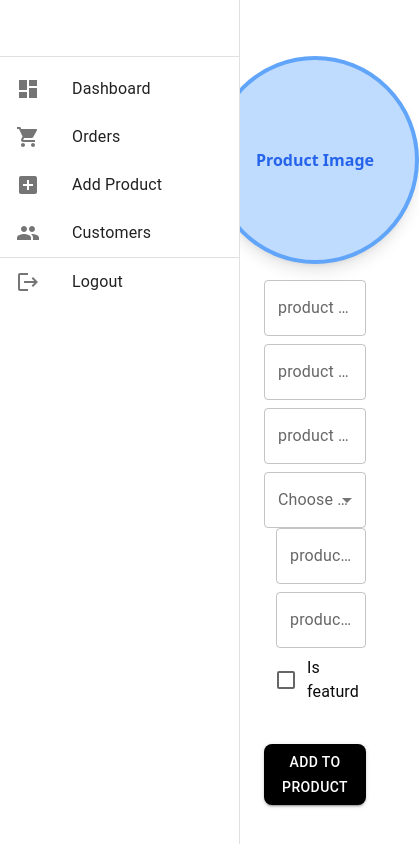
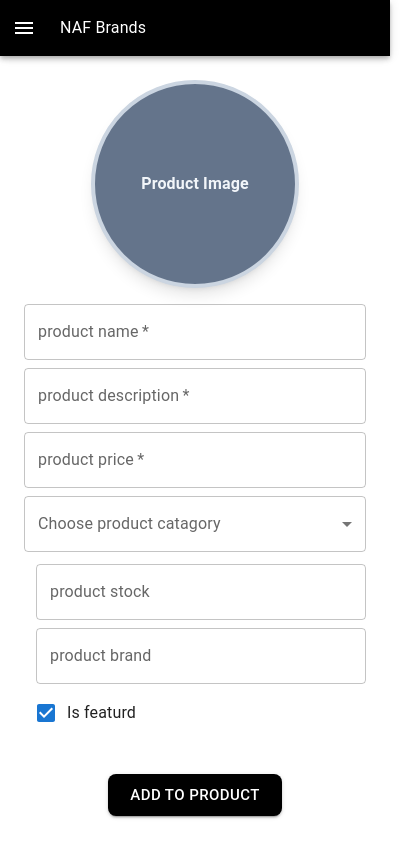
Before and after one commit to naol728/ecommerce_frontend, a React (Vite) app: page /dashboard/addproduct in a window 390 px wide. Shown: the whole page, 419 px wide, since content can reach past the window. Built offline with nearby package versions, Linux system fonts and the light colour scheme.

Commit message:
done with adding product to the api

```diff
--- a/src/components/custom/DashboardSidebar.jsx
+++ b/src/components/custom/DashboardSidebar.jsx
@@ -1,5 +1,18 @@
-import React from "react";
-import { Drawer, List, ListItem, ListItemIcon, ListItemText, Toolbar, Divider } from "@mui/material";
+import React, { useState } from "react";
+import {
+  Drawer,
+  List,
+  ListItem,
+  ListItemIcon,
+  ListItemText,
+  Toolbar,
+  Divider,
+  IconButton,
+  AppBar,
+  Box,
+  CssBaseline,
+} from "@mui/material";
+import MenuIcon from "@mui/icons-material/Menu";
 import DashboardIcon from "@mui/icons-material/Dashboard";
 import ShoppingCartIcon from "@mui/icons-material/ShoppingCart";
 import AddBoxIcon from "@mui/icons-material/AddBox";
@@ -10,18 +23,14 @@ import { Link } from "react-router-dom";
 const drawerWidth = 240;
 
 const DashboardSidebar = () => {
-  return (
-    <Drawer
-      variant="permanent"
-      sx={{
-        width: drawerWidth,
-        flexShrink: 0,
-        "& .MuiDrawer-paper": {
-          width: drawerWidth,
-          boxSizing: "border-box",
-        },
-      }}
-    >
+  const [mobileOpen, setMobileOpen] = useState(false);
+
+  const handleDrawerToggle = () => {
+    setMobileOpen(!mobileOpen);
+  };
+
+  const drawerContent = (
+    <div>
       <Toolbar />
       <Divider />
       <List>
@@ -62,7 +71,58 @@ const DashboardSidebar = () => {
           <ListItemText primary="Logout" />
         </ListItem>
       </List>
-    </Drawer>
+    </div>
+  );
+
+  return (
+    <Box sx={{ display: "flex" }}>
+      <CssBaseline />
+
+      {/* App Bar with Hamburger Button */}
+      <AppBar position="fixed" sx={{ zIndex: 1201, background: "#000" }}>
+        <Toolbar>
+          <IconButton
+            color="inherit"
+            edge="start"
+            onClick={handleDrawerToggle}
+            sx={{ mr: 2, display: { sm: "none" } }}
+          >
+            <MenuIcon />
+          </IconButton>
+          <h3>NAF Brands</h3>
+        </Toolbar>
+      </AppBar>
+
+      {/* Permanent Sidebar on Large Screens */}
+      <Drawer
+        variant="permanent"
+        sx={{
+          width: drawerWidth,
+          flexShrink: 0,
+          display: { xs: "none", sm: "block" }, // Hide on small screens
+          "& .MuiDrawer-paper": {
+            width: drawerWidth,
+            boxSizing: "border-box",
+          },
+        }}
+      >
+        {drawerContent}
+      </Drawer>
+
+      {/* Temporary Sidebar for Small Screens (Hamburger Menu) */}
+      <Drawer
+        variant="temporary"
+        open={mobileOpen}
+        onClose={handleDrawerToggle}
+        ModalProps={{ keepMounted: true }}
+        sx={{
+          display: { xs: "block", sm: "none" },
+          "& .MuiDrawer-paper": { width: drawerWidth },
+        }}
+      >
+        {drawerContent}
+      </Drawer>
+    </Box>
   );
 };
 
--- a/src/pages/Addproduct.jsx
+++ b/src/pages/Addproduct.jsx
@@ -9,21 +9,66 @@ import {
   MenuItem,
 } from "@mui/material";
 import React, { useState } from "react";
-import { styled } from "@mui/material/styles";
 import Checkbox from "@mui/material/Checkbox";
+import axios from "axios";
 
 export default function Addproduct() {
   const [image, setImage] = useState(null);
+  const [formdata, setFormdata] = useState({
+    name: "",
+    image: null,
+    description: "",
+    price: null,
+    category: "",
+    stock: null,
+    brand: "",
+    isFeatured: true,
+  });
 
-  const handleImageChange = (event) => {
-    const file = event.target.files[0];
-    if (file) {
+  const handleChange = (e) => {
+    const { name, value, type, checked, files } = e.target;
+    if (name === "image" && files && files[0]) {
+      const file = files[0];
       setImage(URL.createObjectURL(file));
+      setFormdata((prev) => ({
+        ...prev,
+        [name]: file,
+      }));
+    } else if (type === "checkbox") {
+      setFormdata((prev) => ({
+        ...prev,
+        [name]: checked,
+      }));
+    } else {
+      setFormdata((prev) => ({
+        ...prev,
+        [name]: value,
+      }));
     }
   };
+
+  const handleSubmit = async (e) => {
+    e.preventDefault();
+    const formData = new FormData();
+    for (const key in formdata) {
+      formData.append(key, formdata[key]);
+    }
+    try {
+      const res = await axios.post(
+        "http://127.0.0.1:3000/api/products",
+        formData
+      );
+      if (res.status === 201) {
+        console.log("successfully");
+      }
+    } catch (err) {
+      console.log(err);
+    }
+  };
+  console.log(formdata);
   return (
     <Box>
-      <form className="grid grid-cols-1 -mt-6  ">
+      <form className="grid grid-cols-1" onSubmit={handleSubmit}>
         <Box className="grid place-content-center mb-4 ">
           <Box className="flex items-center justify-center">
             <label className="relative cursor-pointer">
@@ -31,10 +76,11 @@ export default function Addproduct() {
                 type="file"
                 accept="image/*"
                 className="hidden"
-                onChange={handleImageChange}
-                required
+                onChange={handleChange}
+                name="image"
+                required={true}
               />
-              <Box className="size-52 rounded-full bg-blue-200 flex items-center justify-center overflow-hidden border-4 border-blue-400 shadow-lg hover:opacity-80 transition">
+              <Box className="size-52 rounded-full bg-slate-500 flex items-center justify-center overflow-hidden border-4 border-slate-300 shadow-lg hover:opacity-80 transition">
                 {image ? (
                   <img
                     src={image}
@@ -42,7 +88,9 @@ export default function Addproduct() {
                     className="w-full h-full object-cover rounded-full"
                   />
                 ) : (
-                  <span className="text-blue-600 font-bold">Product Image</span>
+                  <span className="text-slate-100 font-bold">
+                    Product Image
+                  </span>
                 )}
               </Box>
             </label>
@@ -51,43 +99,77 @@ export default function Addproduct() {
 
         <Box className="flex space-x-3 flex-col sm:flex-row">
           <Box className="flex flex-col space-y-2 sm:w-[50%] ">
-            <TextField label="product name" variant="outlined" required />
+            <TextField
+              label="product name"
+              value={formdata.name}
+              name="name"
+              onChange={handleChange}
+              variant="outlined"
+              required
+            />
             <TextField
               label="product description"
               variant="outlined"
               required
+              value={formdata.description}
+              name="description"
+              onChange={handleChange}
             />
             <TextField
               label="product price"
               variant="outlined"
               type="number"
+              value={formdata.price}
+              name="price"
+              onChange={handleChange}
               required
             />
             <FormControl fullWidth>
               <InputLabel id="demo-simple-select-label">
-                Choose an Option
+                Choose product catagory
               </InputLabel>
               <Select
                 labelId="demo-simple-select-label"
-                // value={selectedOption}
-                // onChange={handleChange}
+                value={formdata.category}
+                name="catagory"
+                onChange={handleChange}
               >
-                <MenuItem value="option1"> Women</MenuItem>
-                <MenuItem value="option2">Men</MenuItem>
-                <MenuItem value="option3">Kids</MenuItem>
+                <MenuItem value="Women"> Women</MenuItem>
+                <MenuItem value="Men">Men</MenuItem>
+                <MenuItem value="Kids">Kids</MenuItem>
               </Select>
             </FormControl>
           </Box>
-          <Box className="flex flex-col space-y-2  sm:w-[50%]">
-            <TextField label="product stock" variant="outlined" type="number" />
-            <TextField label="product brand" variant="outlined" />
-            <FormControlLabel control={<Checkbox />} label="Is featurd" />
+          <Box className="flex flex-col space-y-2  mt-3 sm:mt-0  sm:w-[50%]">
+            <TextField
+              label="product stock"
+              variant="outlined"
+              type="number"
+              value={formdata.stock}
+              name="stock"
+              onChange={handleChange}
+            />
+            <TextField
+              label="product brand"
+              variant="outlined"
+              value={formdata.brand}
+              name="brand"
+              onChange={handleChange}
+            />
+            <FormControlLabel
+              control={<Checkbox />}
+              label="Is featurd"
+              checked={formdata.isFeatured}
+              name="featurd"
+              onChange={handleChange}
+            />
           </Box>
         </Box>
         <Box className="text-center mt-10">
           <Button
             variant="contained"
             type="submit"
+            size="large"
             sx={{ backgroundColor: "black", borderRadius: 2 }}
           >
             Add to Product
```
